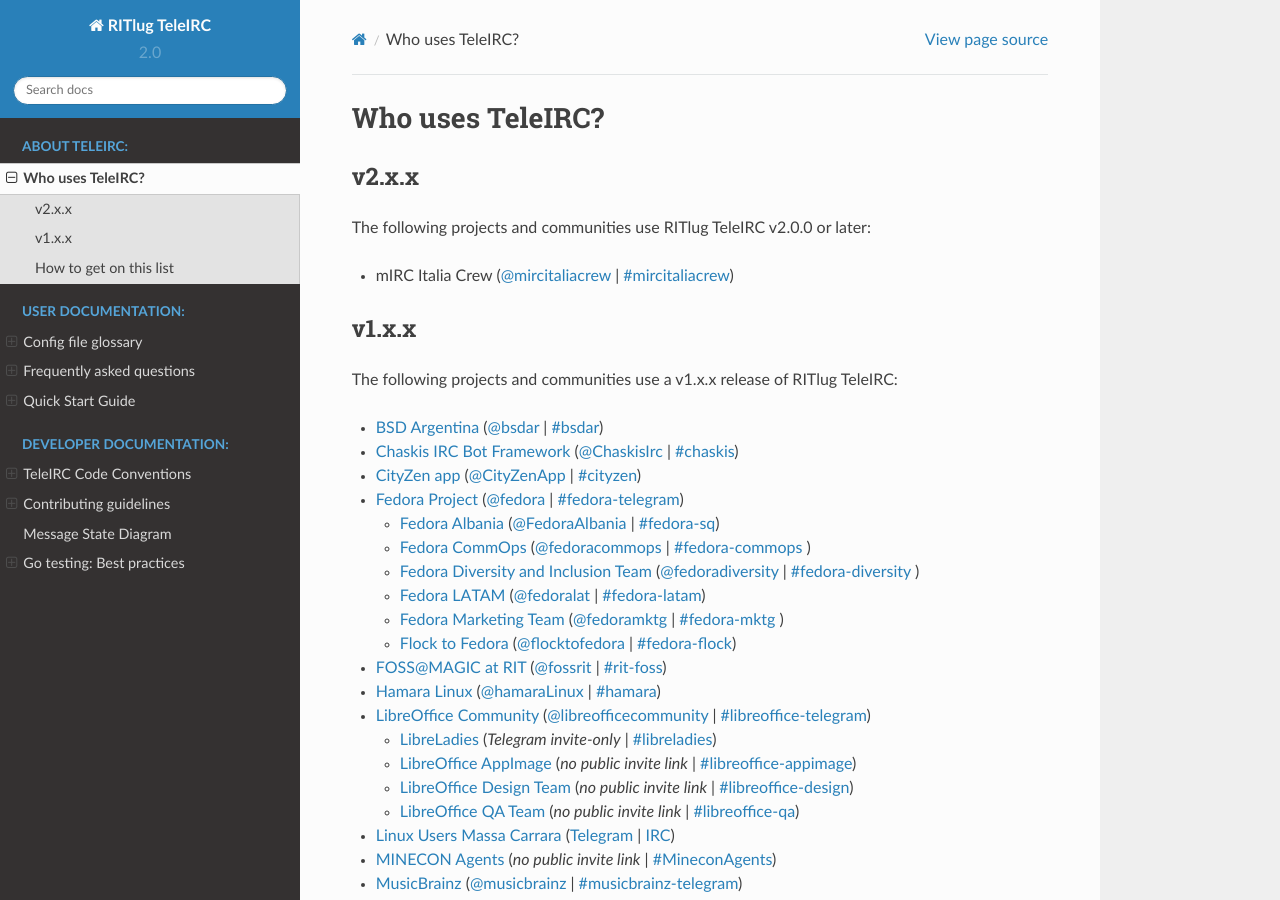
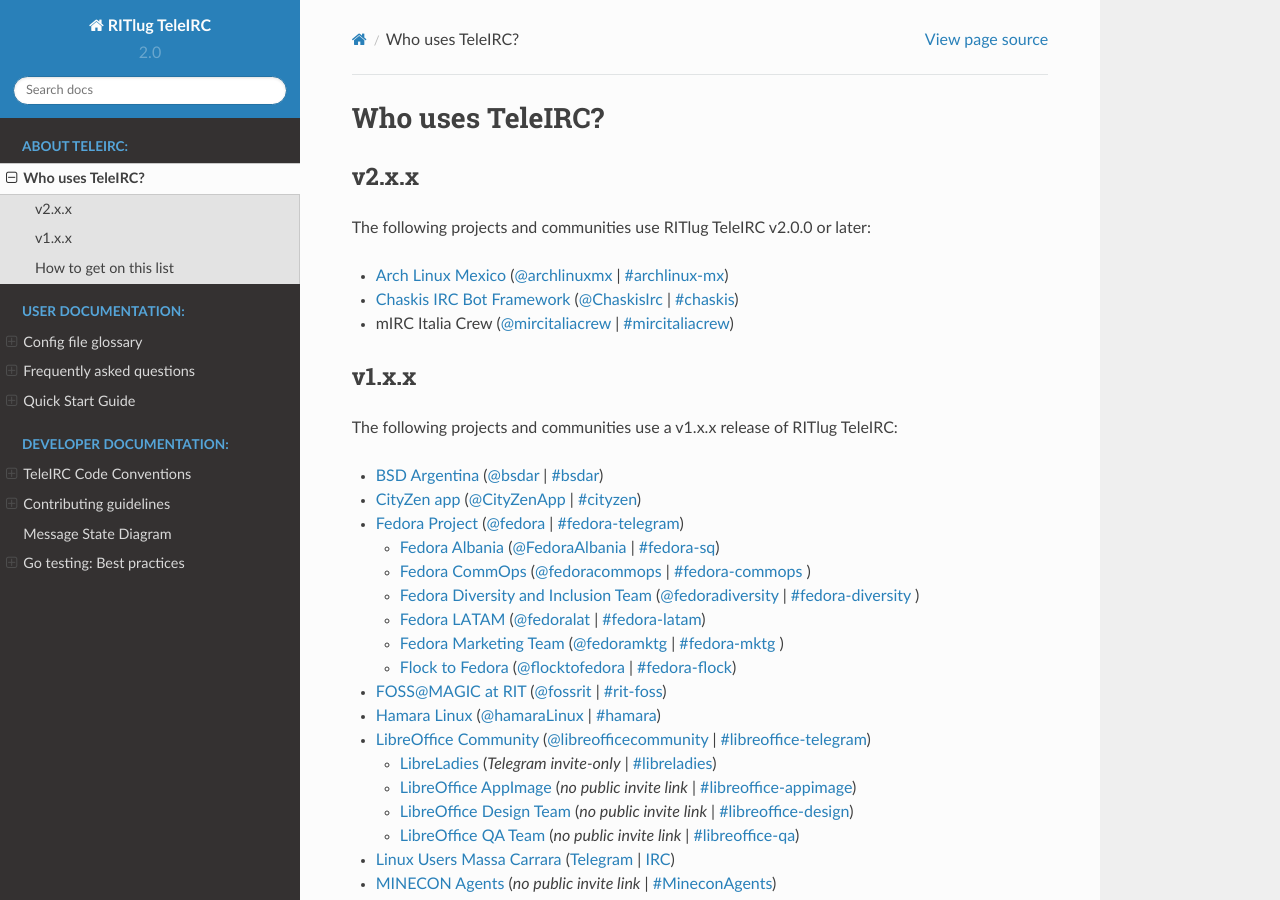
Before and after one commit to RITlug/teleirc, a Sphinx documentation site: the page built from docs/about/who-uses-teleirc.rst, in a window 1280 px wide and 900 px high. Built offline with Sphinx 7.4.7 and the Read the Docs theme 2.0.0, drawn with Linux system fonts in a browser that asks for light colours; formulas are drawn with MathJax 3.

Commit message:
Added arch linux mexico to the who-uses-teleirc.rst page. (#382)
Updated Chaskis as well, now that that uses 2.0.0.

```diff
--- a/docs/about/who-uses-teleirc.rst
+++ b/docs/about/who-uses-teleirc.rst
@@ -7,6 +7,10 @@
 ******
 
 The following projects and communities use RITlug TeleIRC v2.0.0 or later:
+
+- `Arch Linux Mexico <https://github.com/archlinuxmx/>`_ (`@archlinuxmx <https://t.me/archlinuxmx>`_ | `#archlinux-mx <https://web.libera.chat/#archlinux-mx>`_)
+
+- `Chaskis IRC Bot Framework <https://github.com/xforever1313/Chaskis>`_ (`@ChaskisIrc <https://t.me/ChaskisIrc>`_ | `#chaskis <https://web.libera.chat/#chaskis>`_)
 
 - mIRC Italia Crew (`@mircitaliacrew <https://t.me/mircitaliacrew>`_ | `#mircitaliacrew <https://webchat.freenode.net/#mircitaliacrew>`_)
 
```
Also changed, not shown: other parts of docs/about/who-uses-teleirc.rst (+0 -2 lines).
